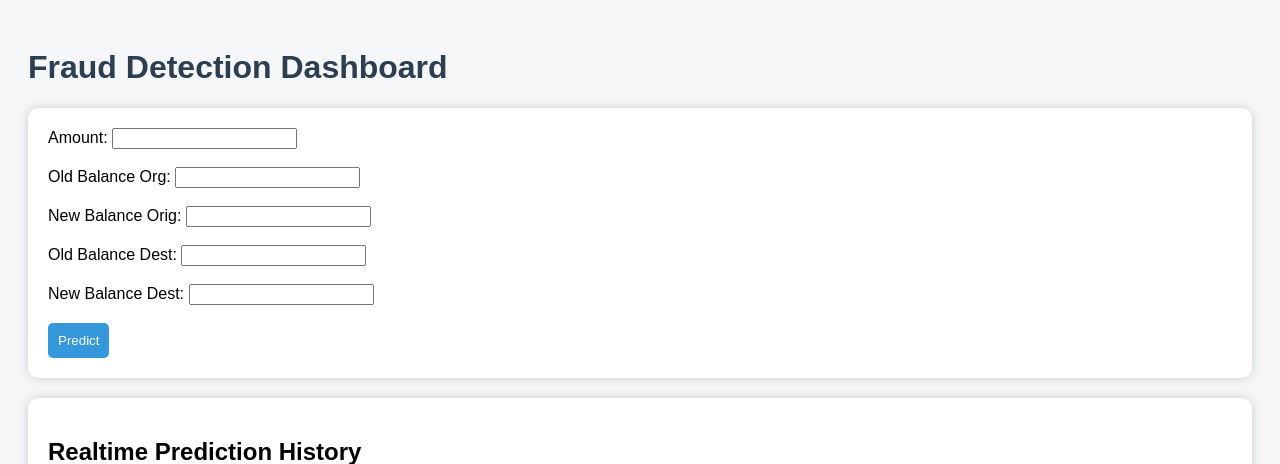
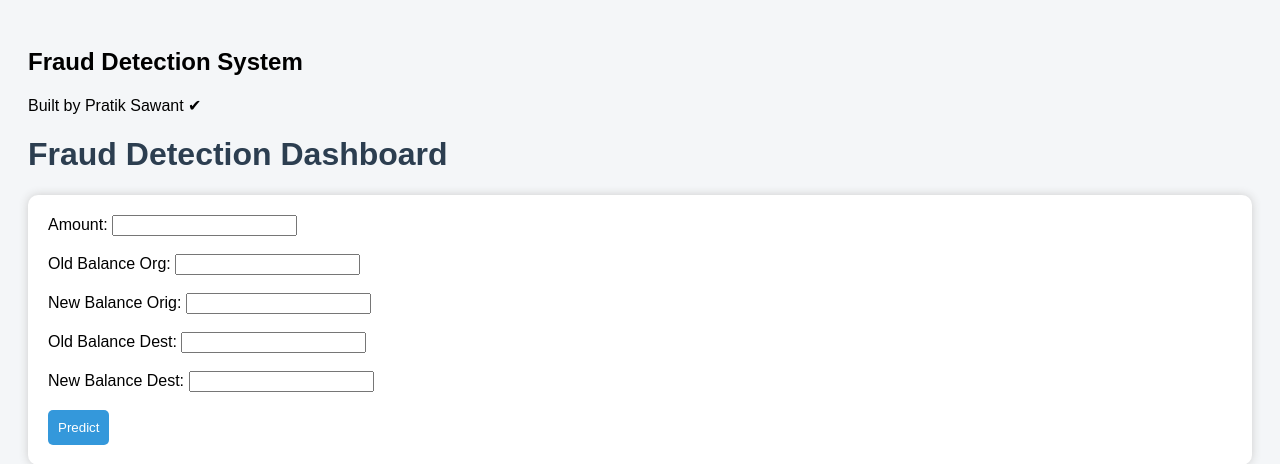
Before and after one commit to Pratiks-96/mlops-fraud-detection, a FastAPI app: page / in a window 1280 px wide. Shown: the top 464 px of the page. Run offline with FastAPI, Linux system fonts and the light colour scheme.

Commit message:
Update index.html

```diff
--- a/app/templates/index.html
+++ b/app/templates/index.html
@@ -12,8 +12,12 @@
 </head>
 
 <body>
+<div class="navbar">
+    <h2>Fraud Detection System</h2>
+    <span class="badge">Built by Pratik Sawant ✔</span>
+</div>
+<h1>Fraud Detection Dashboard</h1>
 
-<h1>Fraud Detection Dashboard</h1>
 
 
 <div class="card">
```
